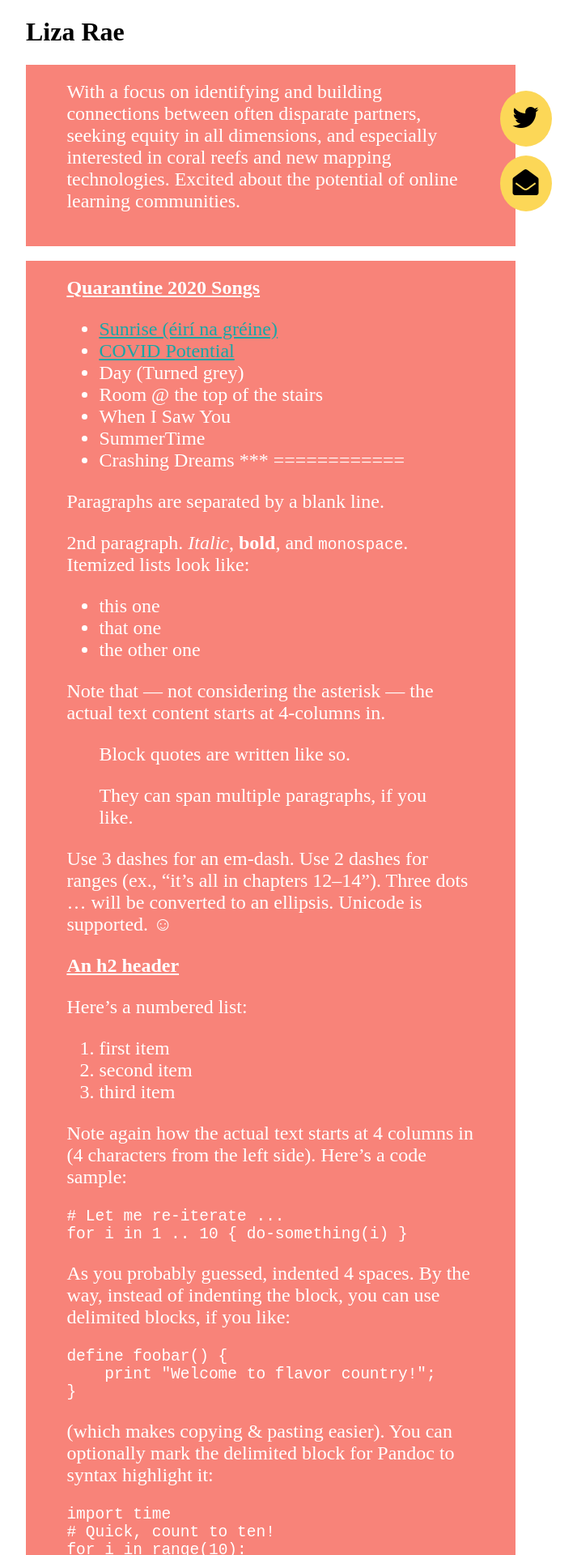
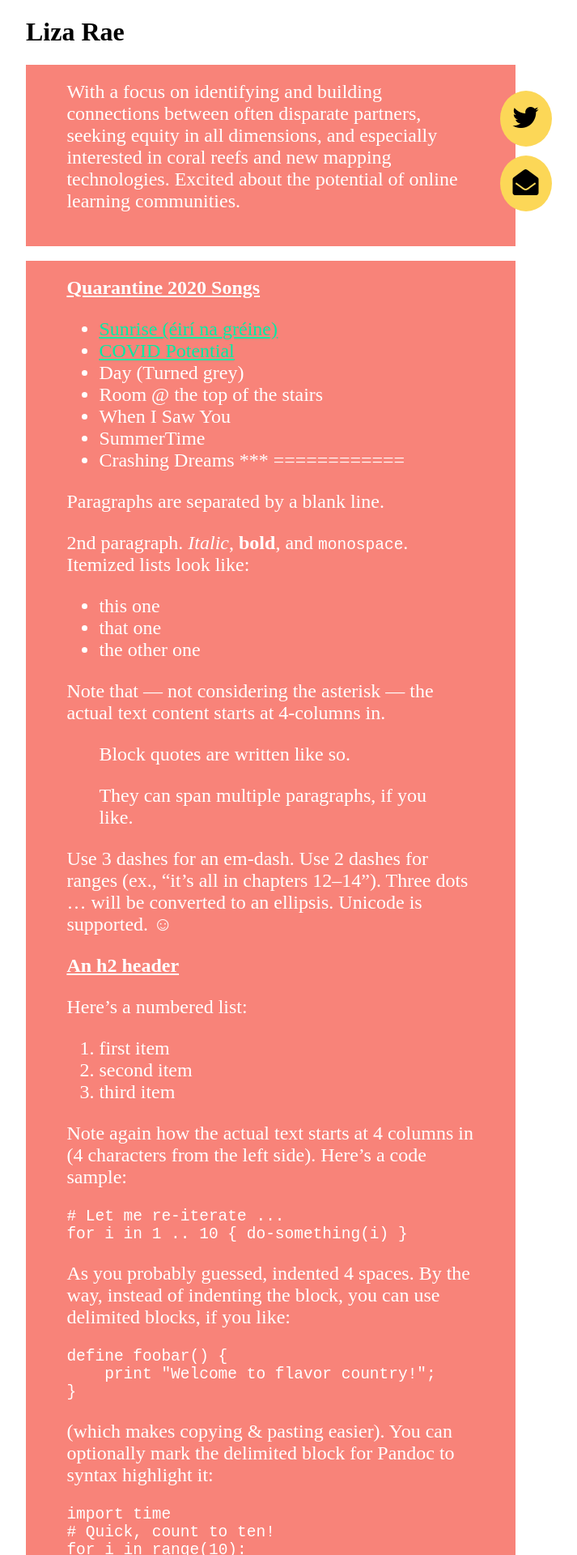
Before and after one commit to hexdump/lizarae.me, a Jekyll site: the page built from index.md, in a window 1280 px wide. Shown: the top 1920 px of the page at 81% size, without its empty margins (232-945 px from the left). Built offline with Jekyll 4.4.1, drawn with Linux system fonts in a browser that asks for light colours; some web fonts are replaced.

Commit message:
Update index.css

```diff
--- a/assets/css/index.css
+++ b/assets/css/index.css
@@ -18,11 +18,11 @@ h1 {
 }
 
 a {
-    color: #19A6A6;
+    color: #00EBA3;
 }
 
 a:visited {
-    color: #19A6A6;
+    color: #00EBA3;
 }
 
 a:active {
```
